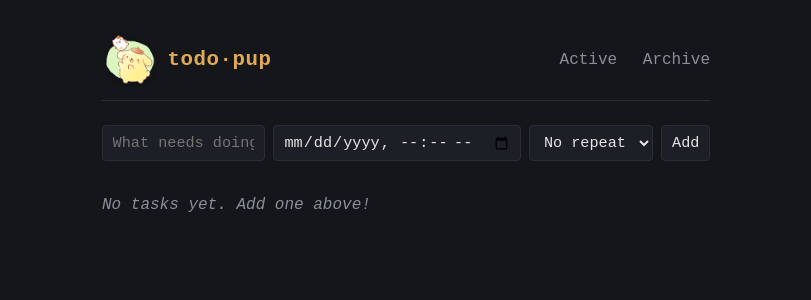
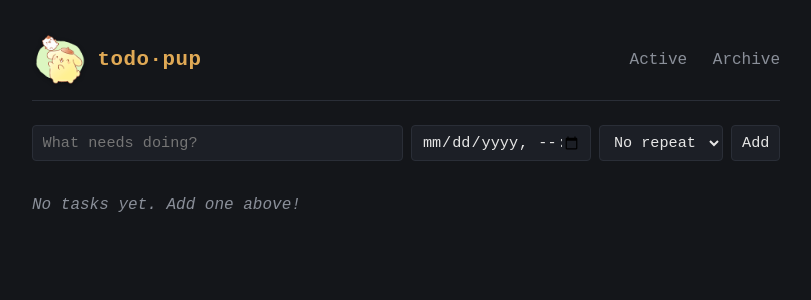
Before and after one commit to jxi-idme/todo-cli, a Flask app: page / in a window 1280 px wide. Shown: the top 300 px of the page, without its empty margins (234-1045 px from the left). Run offline with Flask 3, Linux system fonts and the light colour scheme.

Commit message:
Widen layout and keep the add-form on one line
Make the title input the largest box, cap the date picker width, pin the
Add button so it never wraps, and widen the page (640->780px) so the whole
add-form -- title, date, recurrence, custom N-days, and Add -- fits on a
single line.

Co-Authored-By: Claude Opus 4.8 (1M context) <noreply@anthropic.com>

```diff
--- a/static/style.css
+++ b/static/style.css
@@ -18,7 +18,7 @@
 
 body {
   font-family: "Courier New", ui-monospace, "SF Mono", Menlo, monospace;
-  max-width: 640px;
+  max-width: 780px;
   margin: 2rem auto;
   padding: 0 1rem;
   background: var(--bg);
@@ -80,8 +80,19 @@ nav a:hover {
 }
 
 .add-form input[type="text"] {
-  flex: 1;
-  min-width: 150px;
+  flex: 1 1 240px;   /* grows to fill the row -- the largest box */
+  min-width: 120px;  /* shrinks enough to keep the Add button on the line */
+}
+
+/* Keep the date picker compact so it doesn't dominate the row. */
+.add-form input[type="datetime-local"] {
+  flex: 0 0 auto;
+  width: 180px;
+}
+
+/* The Add button keeps its natural size and never shrinks/wraps. */
+.add-form button {
+  flex: 0 0 auto;
 }
 
 input,
```
